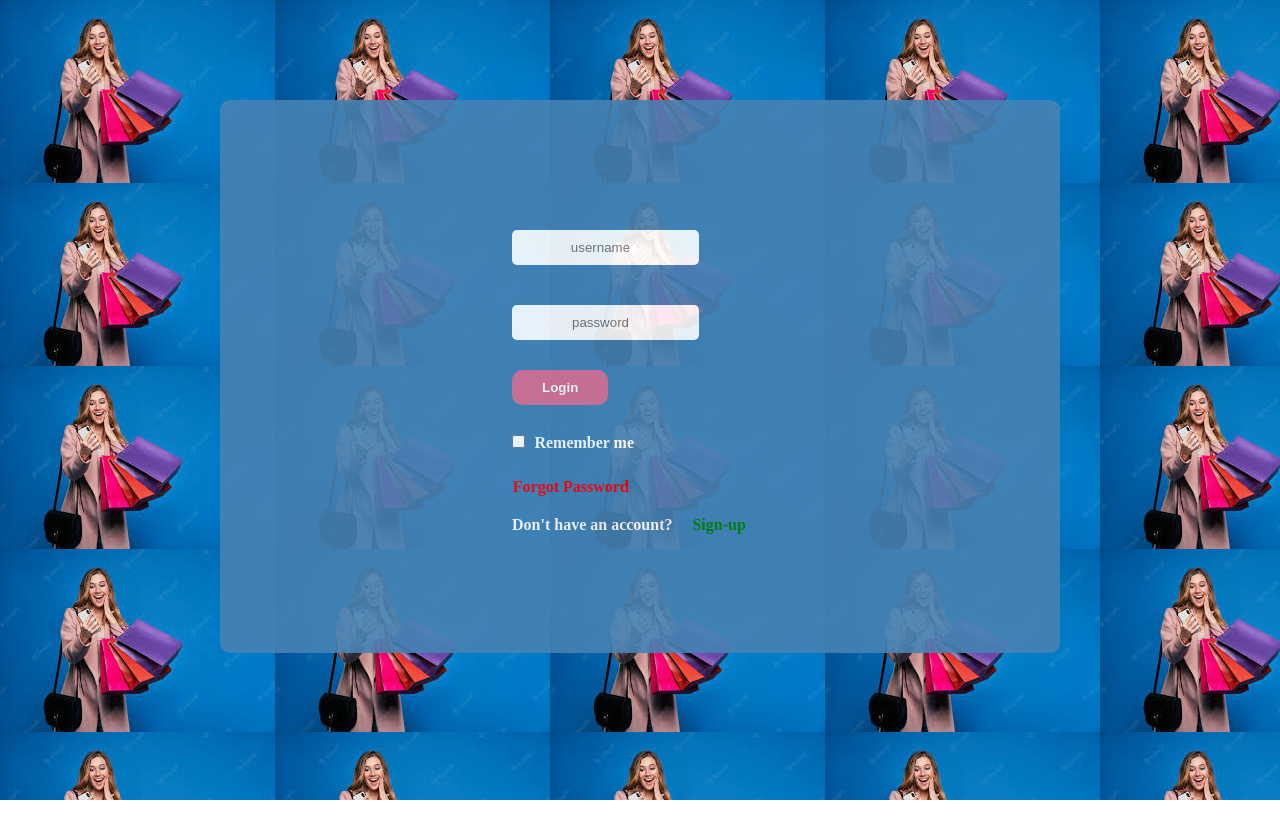
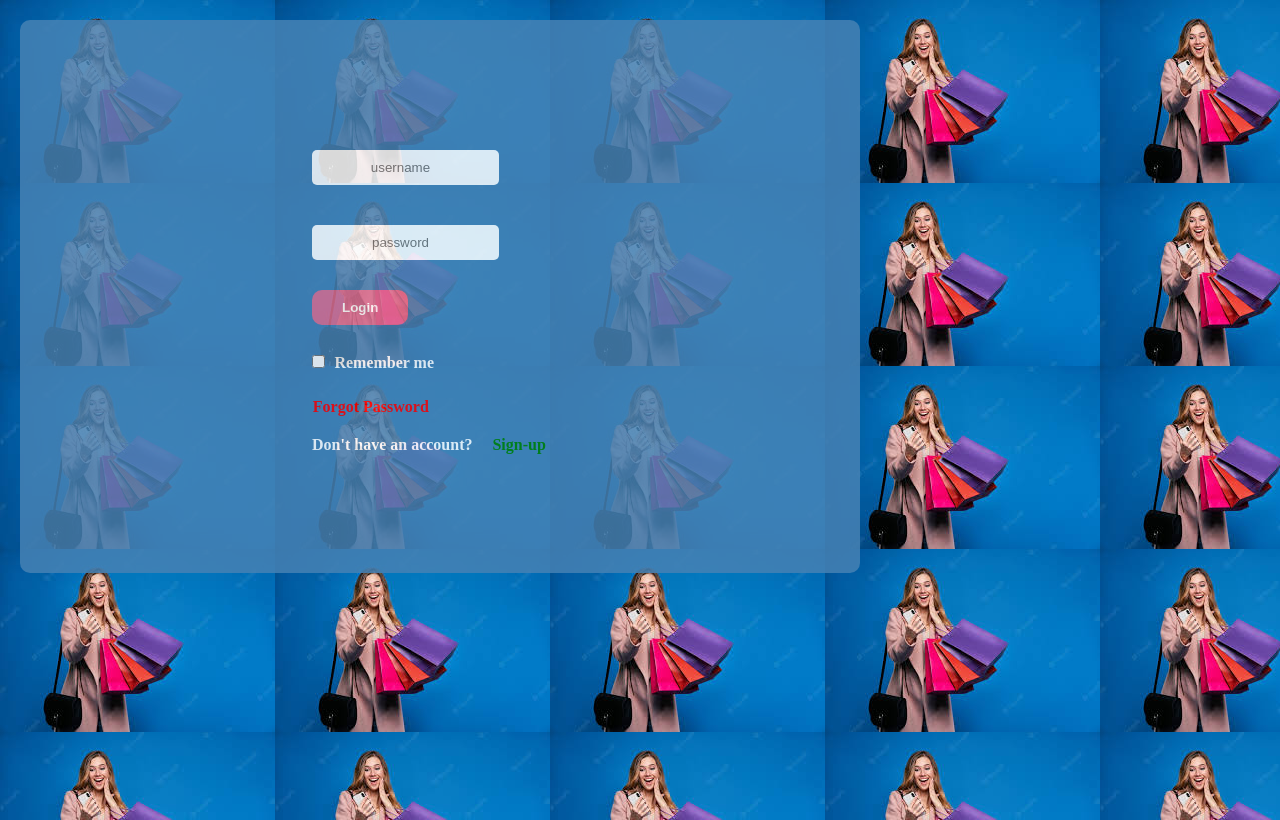
Before and after one commit to Osimi-Gift/SHOPPINGHUB, a plain HTML site: page login.html in a window 1280 px wide. Drawn offline with Linux system fonts and the light colour scheme.

Commit message:
added  some more files

```diff
--- /dev/null
+++ b/STYLE4.CSS
@@ -0,0 +1,73 @@
+*{
+    padding: 0;
+    margin: 0;
+    box-sizing: border-box;
+    background: rgba(114, 114, 223, 0.4);
+    font-family: 'Poppins', serif;
+}
+.container{
+    width: 100%;
+    height: 100vh;
+    display: flex;
+    align-items: center;
+    margin: auto;
+    justify-content: center;
+}
+form{
+    /* background: rgba(247, 242, 242, 0.938); */
+    padding: 100px;
+    display: flex;
+    flex-direction: column;
+    width: 500px;
+    border-radius: 20px;
+}
+form,input{
+    text-align: left;
+    padding:10px ;
+    background: rgba(231, 227, 227, 0.384);
+    margin: 20px auto 20px;
+    width:50%;
+    outline: none;
+    border: 0;
+    border-radius: 10px;
+}
+
+form,textarea{
+    margin: 20px auto 20px;
+    width:50%;
+    background: rgba(231, 227, 227, 0.384);
+    border: 0cm;
+}
+h3{
+    background: rgba(231, 227, 227, 0.384);
+    font-size: bold;
+    color:white;
+    display: flex;
+    justify-content: center;
+}
+button{
+    justify-content: center;
+    align-items: center;
+    text-align: center;
+    padding: 5%;
+    margin: auto;
+    width:50%;
+    border: 0;
+    border-radius: 20px;
+    background: rgba(8, 8, 238, 0.4) ;
+    margin-bottom: 20px;
+}
+button:hover{
+    color:  rgba(4, 4, 253, 0.644) ;
+    background: white;
+    transition: 0.5s ease-in-out;
+    transform: scale(1.115);
+    cursor: pointer;
+}
+a{
+    text-align: center;
+    text-decoration: none;
+    border-radius: 0px;
+}
+@media(min-width:375px){}
+@media(min-width:1440px){}
--- a/login.html
+++ b/login.html
@@ -8,7 +8,7 @@
     <link rel="stylesheet" href="style.css">
 </head>
 <body >
-    <form style="display:inline-block border ; background-color:steelblue;margin:auto; margin-top: 100px; ;padding:100px; border-radius:10px;  align-items:center;  width: 50%;justify-content:center;" action="" class="form">
+    <form style="display:inline-block border ; background-color:steelblue;margin:auto; margin-top: 100px; ;padding:100px; border-radius:10px;  align-items:center; margin: 20px; width: 50%;justify-content:center;" action="" class="form">
        <div><input type="text" style="padding-bottom:-40px; border: none;" class="input" placeholder="username"></div>
        <div><input type="password" class="input" placeholder="password" style="padding-bottom:-40px; border: none;"></div>
        <div style="margin-left:30%; margin-top:20px;"><button style="padding:10px ;color: white;" class="submit"><a href="home.html"><b>Login</b></a></button></div>
--- a/style.css
+++ b/style.css
@@ -4,9 +4,11 @@ body{
     background-color:white;
     box-sizing: border-box;
     color: white;
-    opacity:90%;
-
-
+    opacity:85%;
+    width: 100%;
+    height: 100vh;
+    margin: auto;
+  justify-content: center;
 }
 div{
     color: white;
--- a/style3.css
+++ b/style3.css
@@ -1,15 +1,17 @@
 *{
     background-color: black;
+
 }
 
 
 body{
     margin: 0;
 
-
+    width: 100%;
+    height: 100vh;
     box-sizing: border-box;
     color: white;
-    opacity:90%;
+    opacity:85%;
 
 
 }
@@ -107,7 +109,7 @@ background-color:white;
 color:palevioletred;
 border: none;
 border-radius: 10px;
-margin-right:20px;
+margin-right:10px;
 }
 .btn{
     padding: 0px;
```
Also changed, not shown: contactme.html (added, +26 -0 lines), dark.html (+1 -1 lines), home.html (+1 -1 lines).
